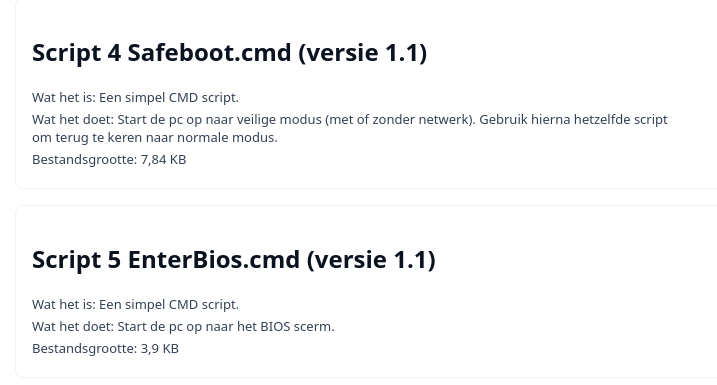
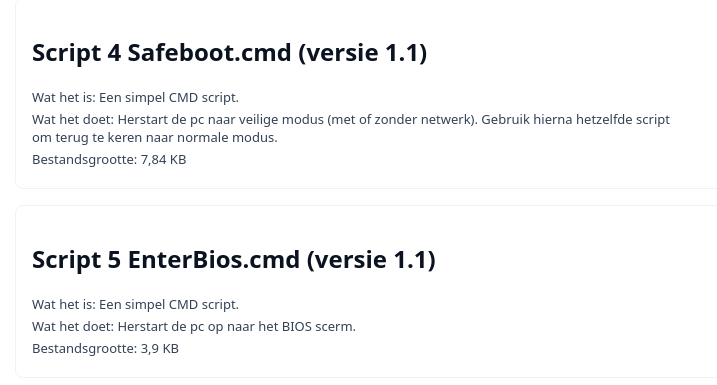
Before and after one commit to WauguScripts/wauguscripts.github.io, a plain HTML site: page index.html in a window 1280 px wide. Shown: the part 743-1128 px from the top of the page, 175-892 px from the left. Drawn offline with Linux system fonts and the light colour scheme.

Commit message:
Add files via upload

```diff
--- a/index.html
+++ b/index.html
@@ -77,7 +77,7 @@ naar exe bestand.</p>
 <div class="script-info">
 <h2>Script 4 Safeboot.cmd (versie 1.1)</h2>
 <p class="small">Wat het is: Een simpel CMD script.</p>
-	<p class="small">Wat het doet: Start de pc op naar veilige modus (met of
+	<p class="small">Wat het doet: Herstart de pc naar veilige modus (met of
 	zonder netwerk). Gebruik hierna hetzelfde script om terug te keren naar
 	normale modus.</p>
 <p class="small">Bestandsgrootte: 7,84 KB</p>
@@ -91,7 +91,7 @@ naar exe bestand.</p>
 <div class="script-info">
 <h2>Script 5 EnterBios.cmd (versie 1.1)</h2>
 <p class="small">Wat het is: Een simpel CMD script.</p>
-	<p class="small">Wat het doet: Start de pc op naar het BIOS scerm.</p>
+	<p class="small">Wat het doet: Herstart de pc op naar het BIOS scerm.</p>
 <p class="small">Bestandsgrootte: 3,9 KB</p>
 </div>
 <div>
```
